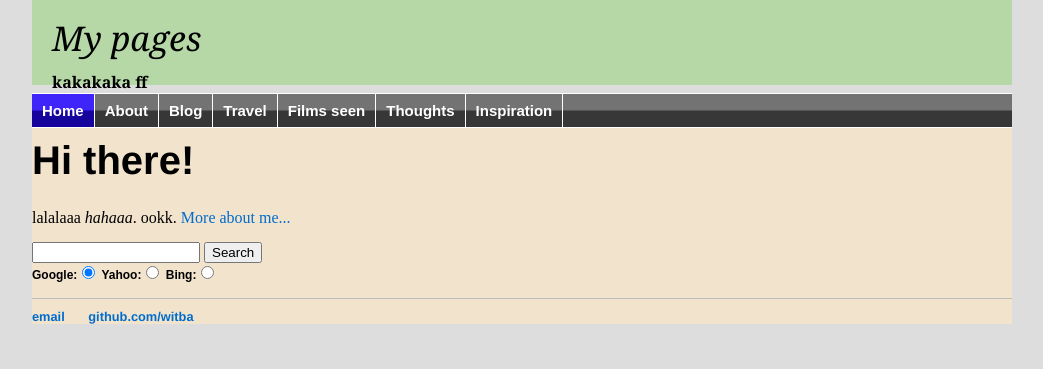
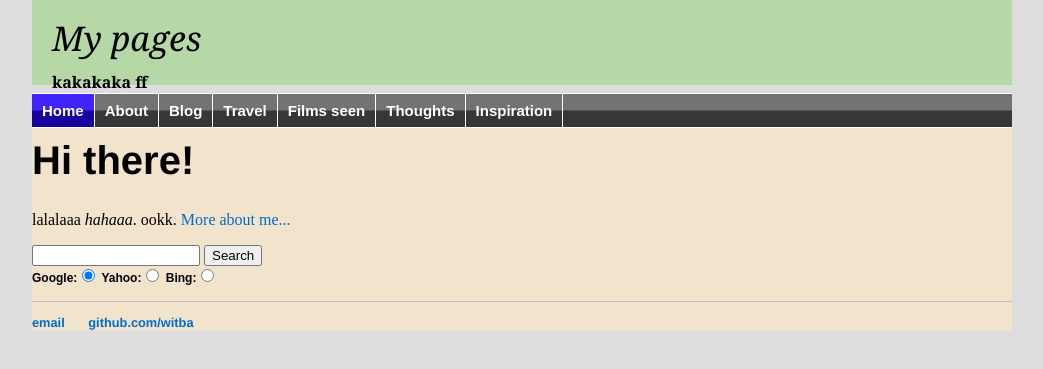
Before and after one commit to witba/witba.github.io, a Jekyll site: the page built from index.html, in a window 1280 px wide. Shown: the top 369 px of the page, without its empty margins (118-1161 px from the left). Built offline with Jekyll 4.4.1, drawn with Linux system fonts in a browser that asks for light colours.

Commit message:
Update main.css

```diff
--- a/css/main.css
+++ b/css/main.css
@@ -38,7 +38,7 @@ a:hover { color: #008000; text-decoration: underline; }
 /*a:visited { color: #0066CC; text-decoration: none} */
 /*a:active { color: #008000; text-decoration: underline} */
 
-p, ul { font-size: 1em; line-height: 1em; color: #000000; }
+p, ul { font-size: 1em; line-height: 1.2em; color: #000000; }
 
 h1, h2, h3, h4 { font-family: 'Helvetica', 'Arial', 'Sans-Serif'; }
 h1 { font-size: 2.5em;  }
```
